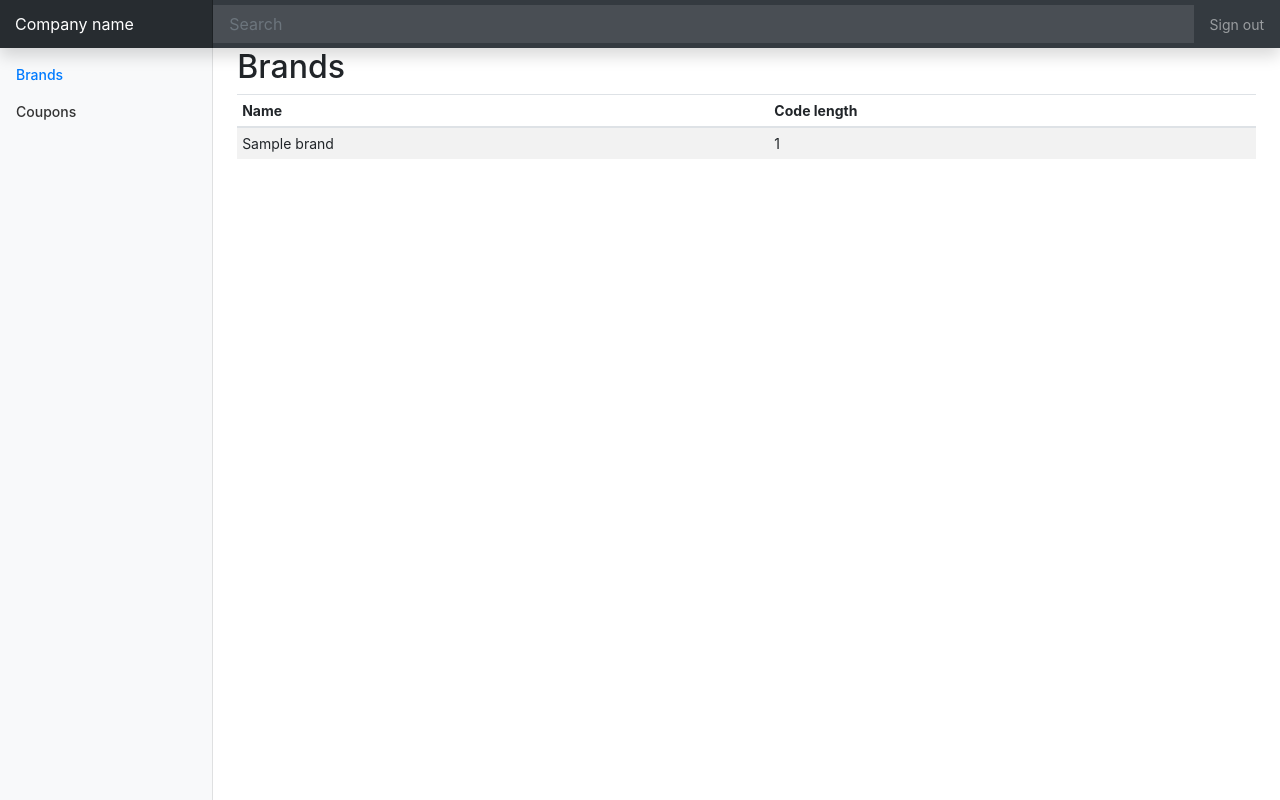
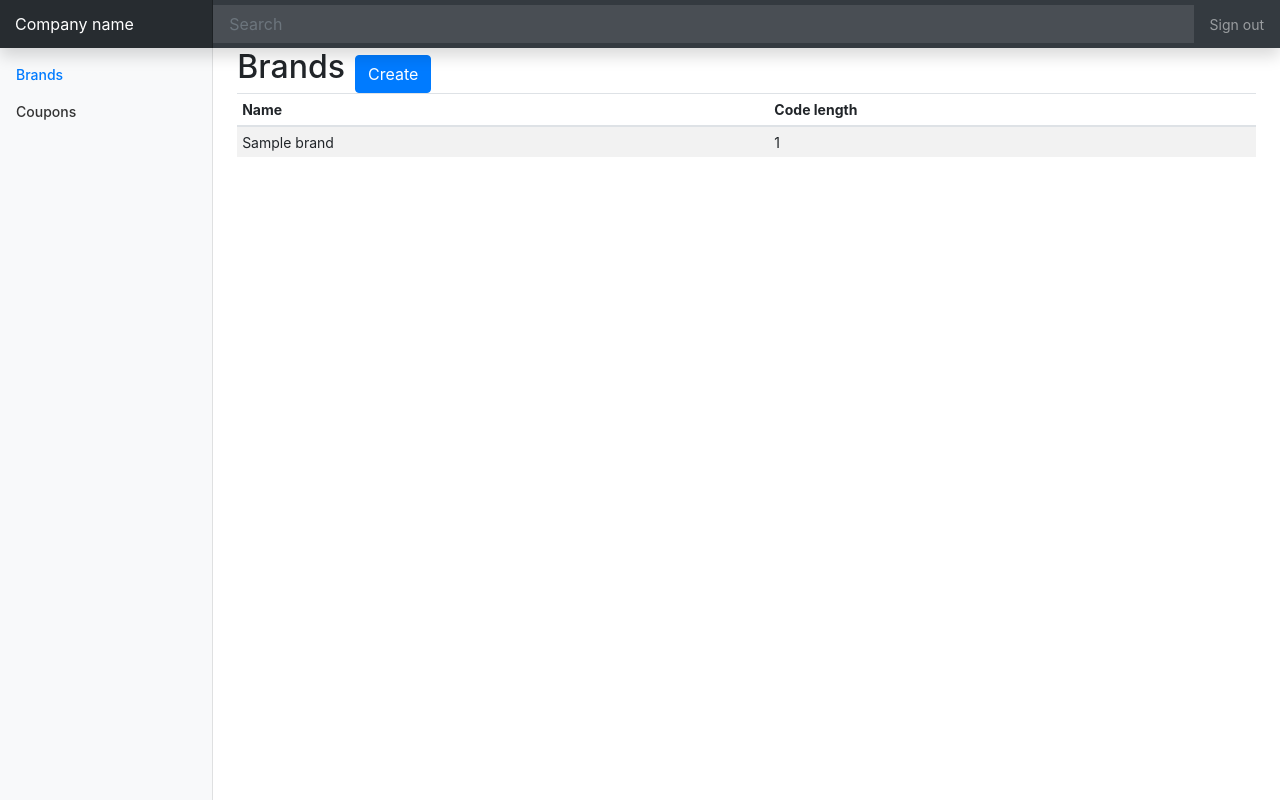
Before and after one commit to noufalvlpr/rechargecouponmanagement, a Django app: page /brands/ in a window 1280 px wide. Run offline with Django 3.2, Linux system fonts and the light colour scheme; tables that the repository leaves empty hold one stand-in row (values such as "Sample post"); some libraries are stand-ins or nearby versions.

Commit message:
page links

```diff
--- a/coupon/templates/coupon/brand_list.html
+++ b/coupon/templates/coupon/brand_list.html
@@ -7,7 +7,7 @@
 {% endblock search %}
 
 {% block content %}
-<h2>Brands</h2>
+<h2 style="display: inline;">Brands</h2><a href="{% url 'brand-create' %}" style="margin-left: 10px; color: white;" class="btn btn-primary">Create</a>
 <div class="table-responsive">
     <table class="table table-striped table-sm">
         <thead>
--- a/coupon/templates/coupon/coupon_list.html
+++ b/coupon/templates/coupon/coupon_list.html
@@ -7,7 +7,7 @@
 {% endblock search %}
 
 {% block content %}
-<h2>Coupons</h2>
+<h2 style="display: inline;">Coupons</h2><a href="{% url 'coupon-create' %}" style="margin-left: 10px; color: white;" class="btn btn-primary">Create</a>
 <div class="table-responsive">
     <table class="table table-striped table-sm">
         <thead>
```
